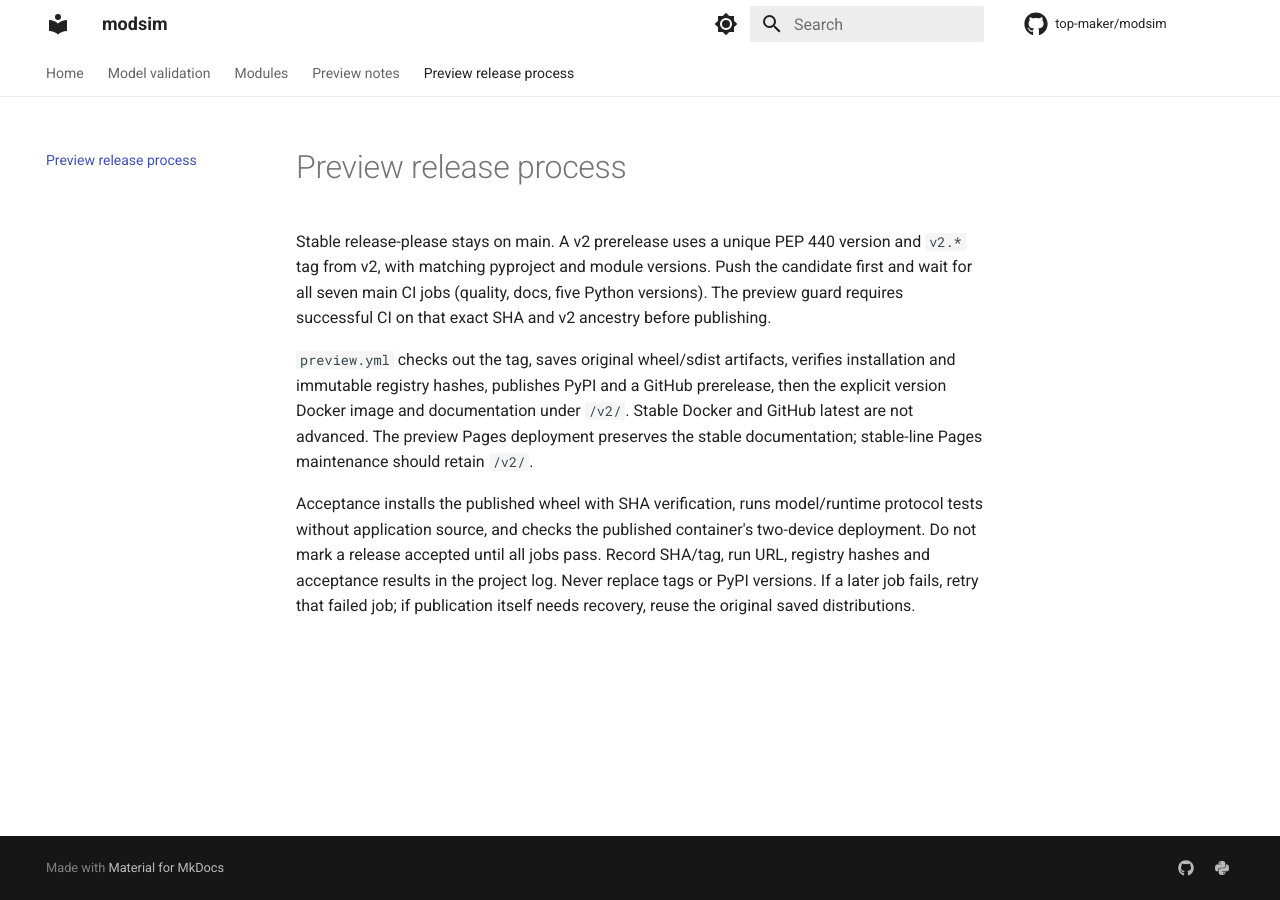
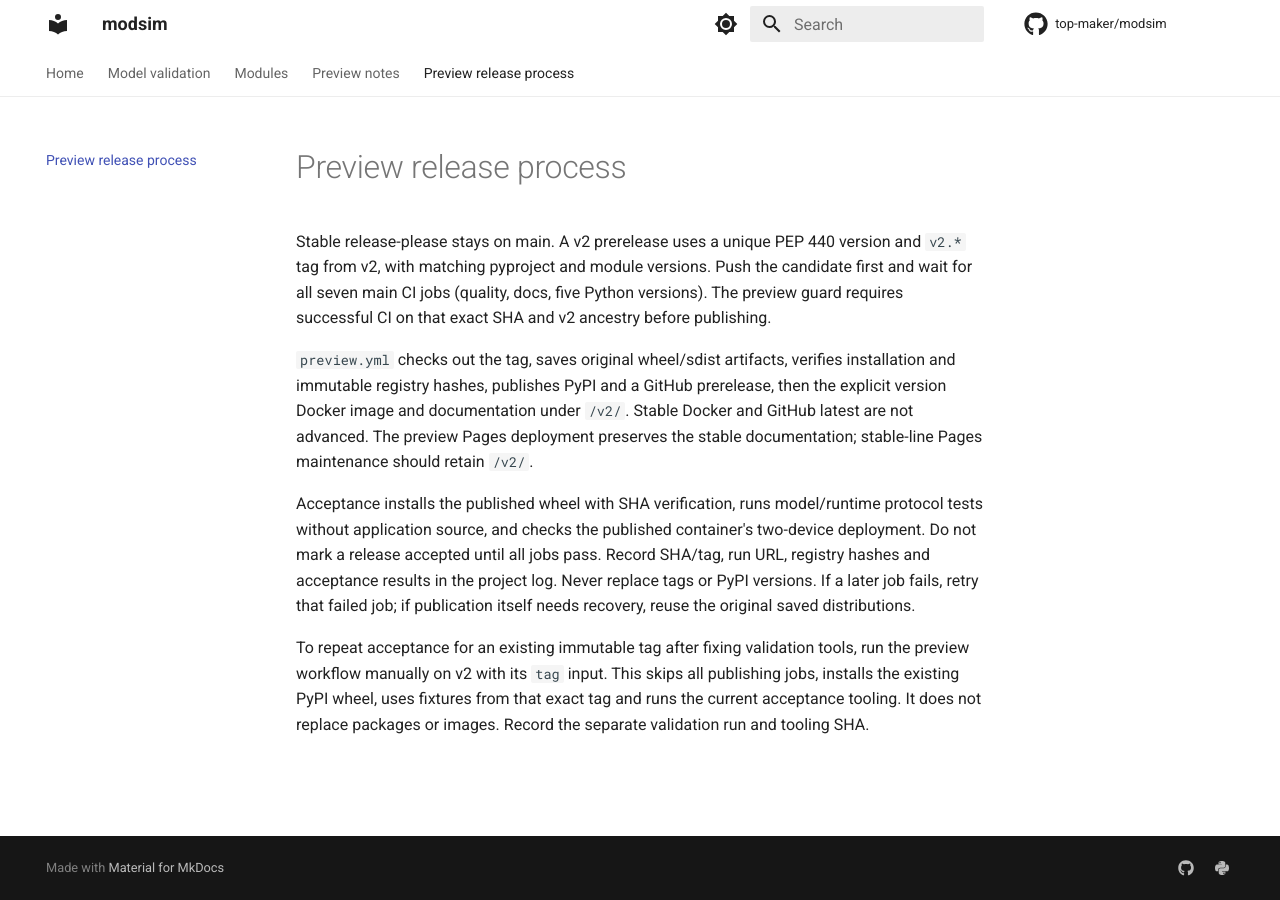
Before and after one commit to gavinying/modsim, an MkDocs documentation site: the page built from docs/release-process.md, in a window 1280 px wide. Built offline with MkDocs 1.6.1 and Material for MkDocs 9.7.7, drawn with Linux system fonts in a browser that asks for light colours; comment, search, counter and statistics services are not loaded.

Commit message:
ci: allow independent validation of immutable previews

```diff
--- a/docs/release-process.md
+++ b/docs/release-process.md
@@ -18,3 +18,9 @@ two-device deployment. Do not mark a release accepted until all jobs pass. Recor
 SHA/tag, run URL, registry hashes and acceptance results in the project log.
 Never replace tags or PyPI versions. If a later job fails, retry that failed job;
 if publication itself needs recovery, reuse the original saved distributions.
+
+To repeat acceptance for an existing immutable tag after fixing validation tools,
+run the preview workflow manually on v2 with its `tag` input. This skips all
+publishing jobs, installs the existing PyPI wheel, uses fixtures from that exact
+tag and runs the current acceptance tooling. It does not replace packages or
+images. Record the separate validation run and tooling SHA.
```
Also changed, not shown: 1 other file.
